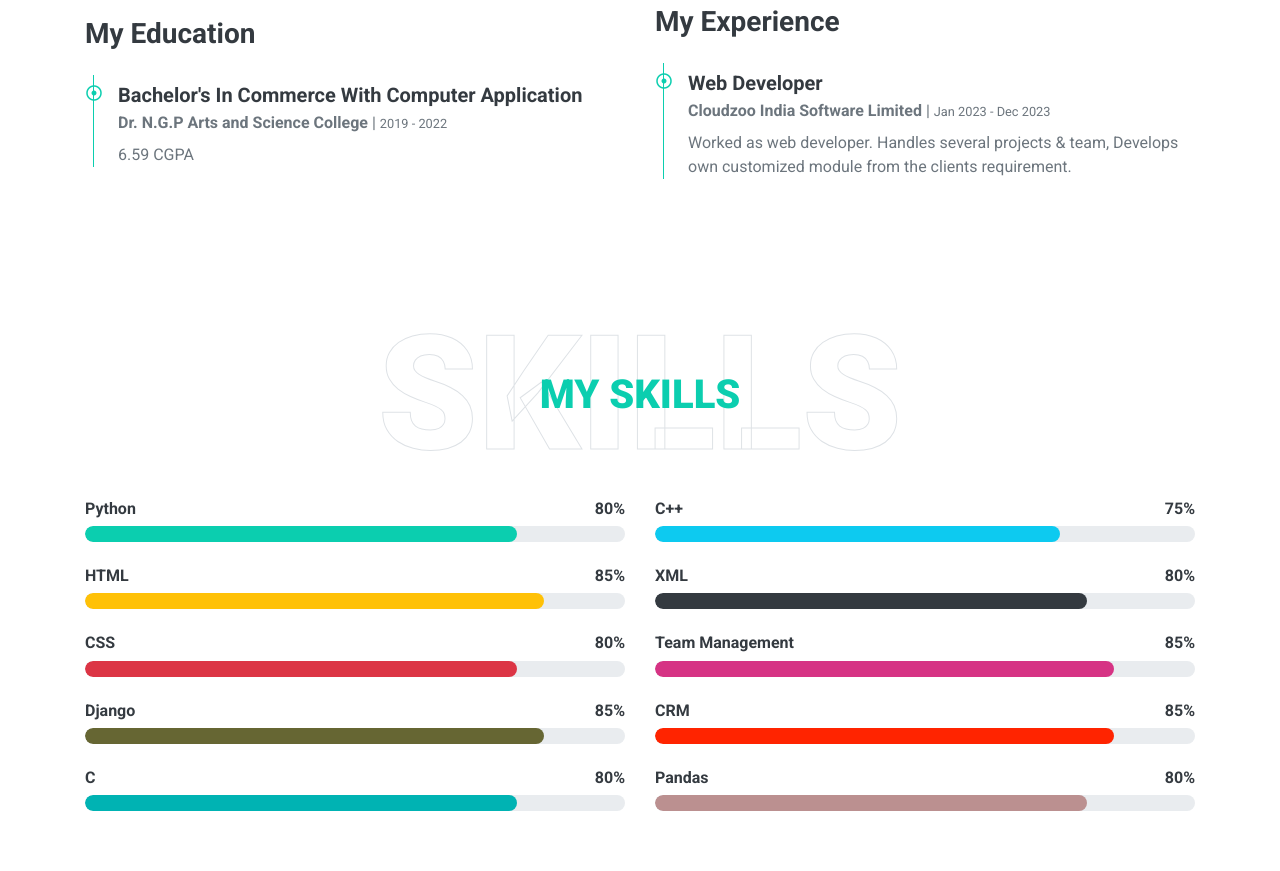
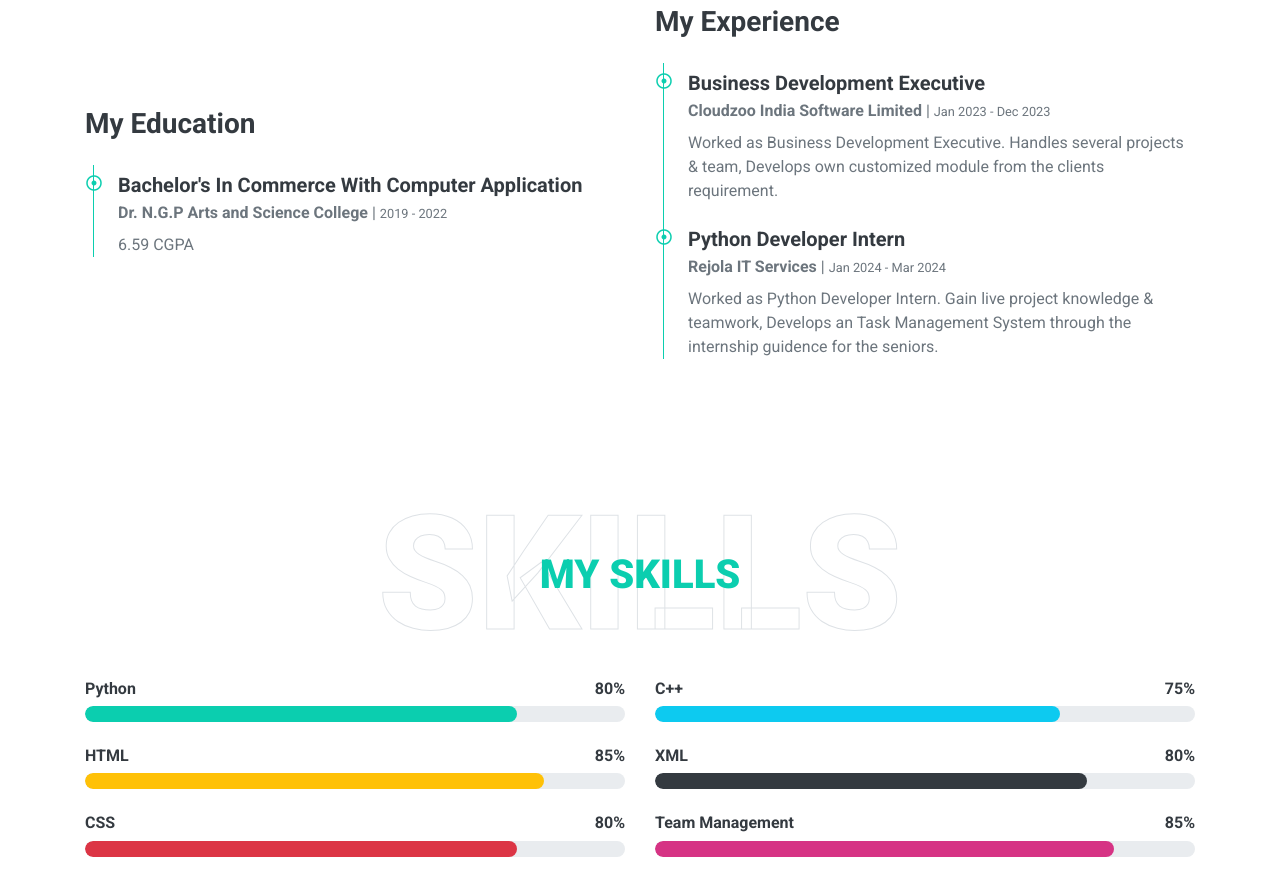
Before and after one commit to ThariQ00/Portfolio, a plain HTML site: page index.html in a window 1280 px wide. Shown: the part 1791-2662 px from the top of the page. Drawn offline with nearby package versions, Linux system fonts and the light colour scheme.

Commit message:
Update index.html

```diff
--- a/index.html
+++ b/index.html
@@ -141,9 +141,15 @@
                     <div class="border-left border-primary pt-2 pl-4 ml-2">
                         <div class="position-relative mb-4">
                             <i class="far fa-dot-circle text-primary position-absolute" style="top: 2px; left: -32px;"></i>
-                            <h5 class="font-weight-bold mb-1">Web Developer </h5>
+                            <h5 class="font-weight-bold mb-1"> Business Development Executive </h5>
                             <p class="mb-2"><strong>Cloudzoo India Software Limited</strong> | <small>Jan 2023 - Dec 2023</small></p>
-                            <p>Worked as web developer. Handles several projects & team, Develops own customized module from the clients requirement.</p>
+                            <p>Worked as Business Development Executive. Handles several projects & team, Develops own customized module from the clients requirement.</p>
+                        </div>
+                        <div class="position-relative mb-4">
+                            <i class="far fa-dot-circle text-primary position-absolute" style="top: 2px; left: -32px;"></i>
+                            <h5 class="font-weight-bold mb-1"> Python Developer Intern </h5>
+                            <p class="mb-2"><strong> Rejola IT Services </strong> | <small>Jan 2024 - Mar 2024 </small></p>
+                            <p>Worked as Python Developer Intern. Gain live project knowledge & teamwork, Develops an Task Management System through the internship guidence for the seniors.</p>
                         </div>
                     </div>
                     </div>
```
